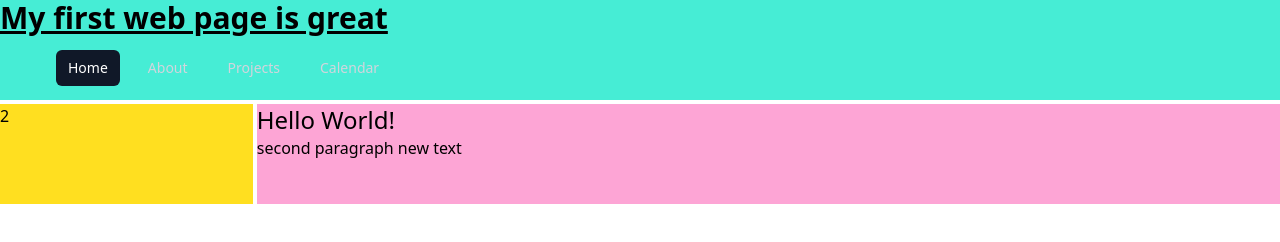
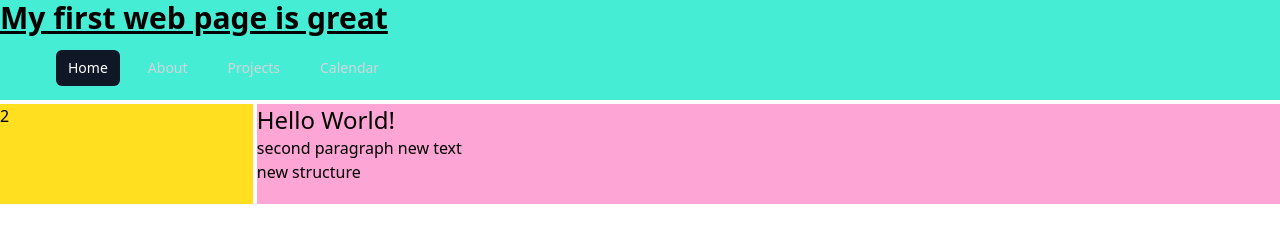
Before and after one commit to NBizzell/webpage-project, a plain HTML site: page index.html in a window 1280 px wide. Drawn offline with nearby package versions, Linux system fonts and the light colour scheme.

Commit message:
added page structure

```diff
--- a/index.html
+++ b/index.html
@@ -82,6 +82,8 @@
       <main class="row-start-3 md:row-start-2 row-span-1 col-span-5 md:col-span-4  bg-pink-300">
         <p class="text-2xl">Hello World!</p>
         <p> second paragraph new text </p>
+
+        new structure
       </main>
     </div>
 
```
